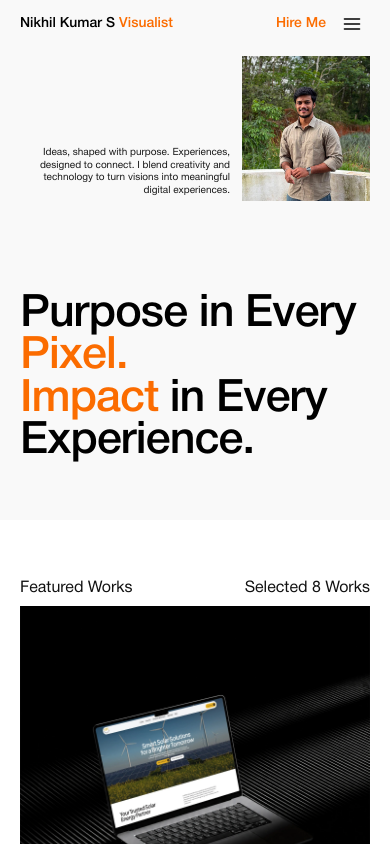
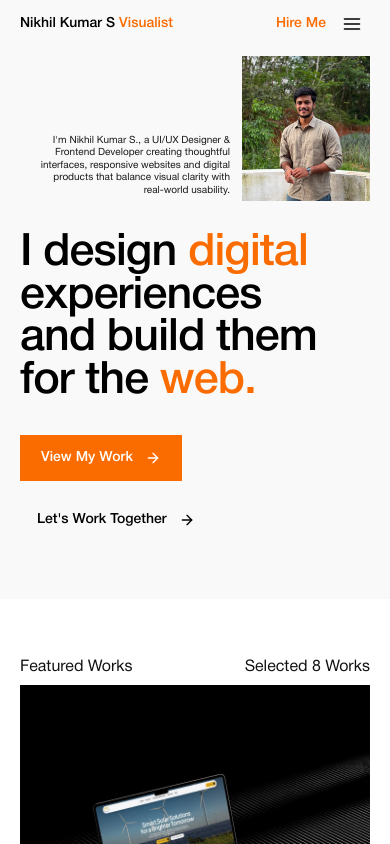
Before and after one commit to nikhilkumar202002/nikhil-my-portfolio, a Next.js app: page / in a window 390 px wide. Shown: the top 844 px of the page. Built offline with nearby package versions, Linux system fonts and the light colour scheme.

Commit message:
feat: add Hero section component with profile introduction and CTA buttons

```diff
--- a/app/component/sections/Hero.tsx
+++ b/app/component/sections/Hero.tsx
@@ -1,17 +1,20 @@
 import Image from "next/image";
+import Link from "next/link";
+import PrimaryBtn from "../ui/PrimaryBtn";
 
 const Hero = () => {
   return (
-    <section className="h-[520px] bg-[#F9F9F9] sm:h-[600px]">
-      <div className="site-container flex h-full flex-col justify-between py-14 sm:py-12 lg:grid lg:grid-cols-[7fr_3fr] lg:justify-normal lg:py-14">
+    <section className="min-h-[540px] bg-[#F9F9F9] py-14 sm:min-h-[600px] sm:py-16 lg:py-16">
+      <div className="site-container flex h-full flex-col justify-between gap-8 lg:grid lg:grid-cols-[7fr_3fr] lg:justify-normal lg:gap-10">
         <div className="hidden lg:block" />
 
-        <div className="flex items-end justify-end pb-0 sm:pb-10 lg:pb-14">
+        <div className="flex items-end justify-end pb-0 sm:pb-6 lg:pb-10">
           <div className="flex w-full items-end justify-end gap-3 sm:gap-6">
             <p className="w-full max-w-[12rem] self-end pb-1 text-right text-[10px] leading-[1.25] text-black/90 sm:max-w-[22rem] sm:text-[13px] lg:max-w-[22rem] lg:text-[14px]">
-              Ideas, shaped with purpose. Experiences, designed to connect. I
-              blend creativity and technology to turn visions into meaningful
-              digital experiences.
+              I&apos;m Nikhil Kumar S., a UI/UX Designer &amp; Frontend
+              Developer creating thoughtful interfaces, responsive websites and
+              digital products that balance visual clarity with real-world
+              usability.
             </p>
 
             <div
@@ -30,12 +33,27 @@ const Hero = () => {
           </div>
         </div>
 
-        <div className="flex items-end">
+        <div className="flex flex-col items-start gap-6 lg:col-span-2">
           <h1 className="w-full text-[clamp(2.8rem,6.2vw,4.5rem)] font-medium leading-[0.95] tracking-[-0.02em] text-black">
-            Purpose in Every <span className="text-primary">Pixel.</span>
+            I design <span className="text-primary">digital </span>experiences
             <br />
-            <span className="text-primary">Impact</span> in Every Experience.
+            and build them for the <span className="text-primary">web.</span>
           </h1>
+
+          <div className="flex flex-wrap items-center gap-4 sm:gap-6 pt-2">
+            <PrimaryBtn
+              href="#work"
+              className="!bg-primary !text-white px-5 py-3 hover:!bg-black transition-colors"
+            >
+              View My Work
+            </PrimaryBtn>
+            <PrimaryBtn
+              href="#contact"
+              className="px-4 py-3 hover:text-primary transition-colors"
+            >
+              Let&apos;s Work Together
+            </PrimaryBtn>
+          </div>
         </div>
       </div>
     </section>
```
